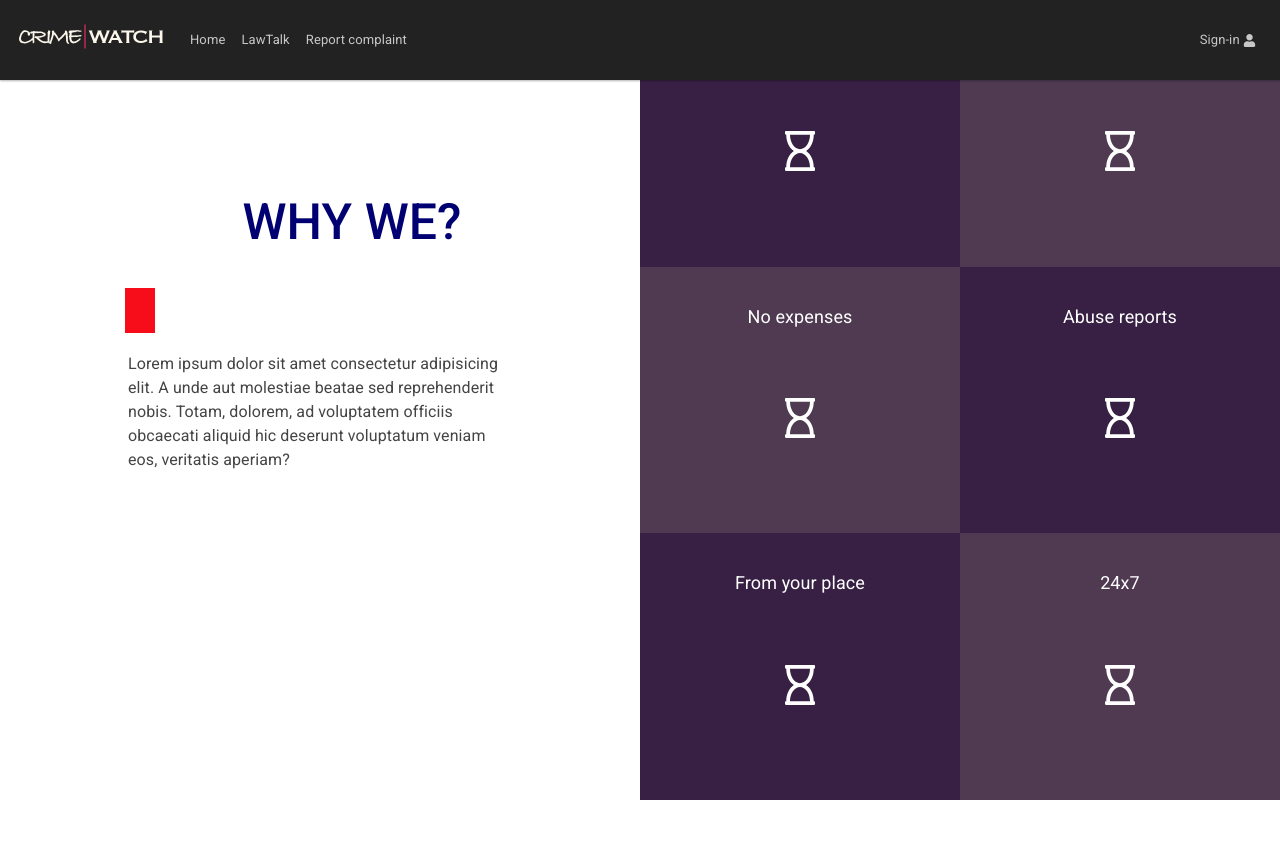
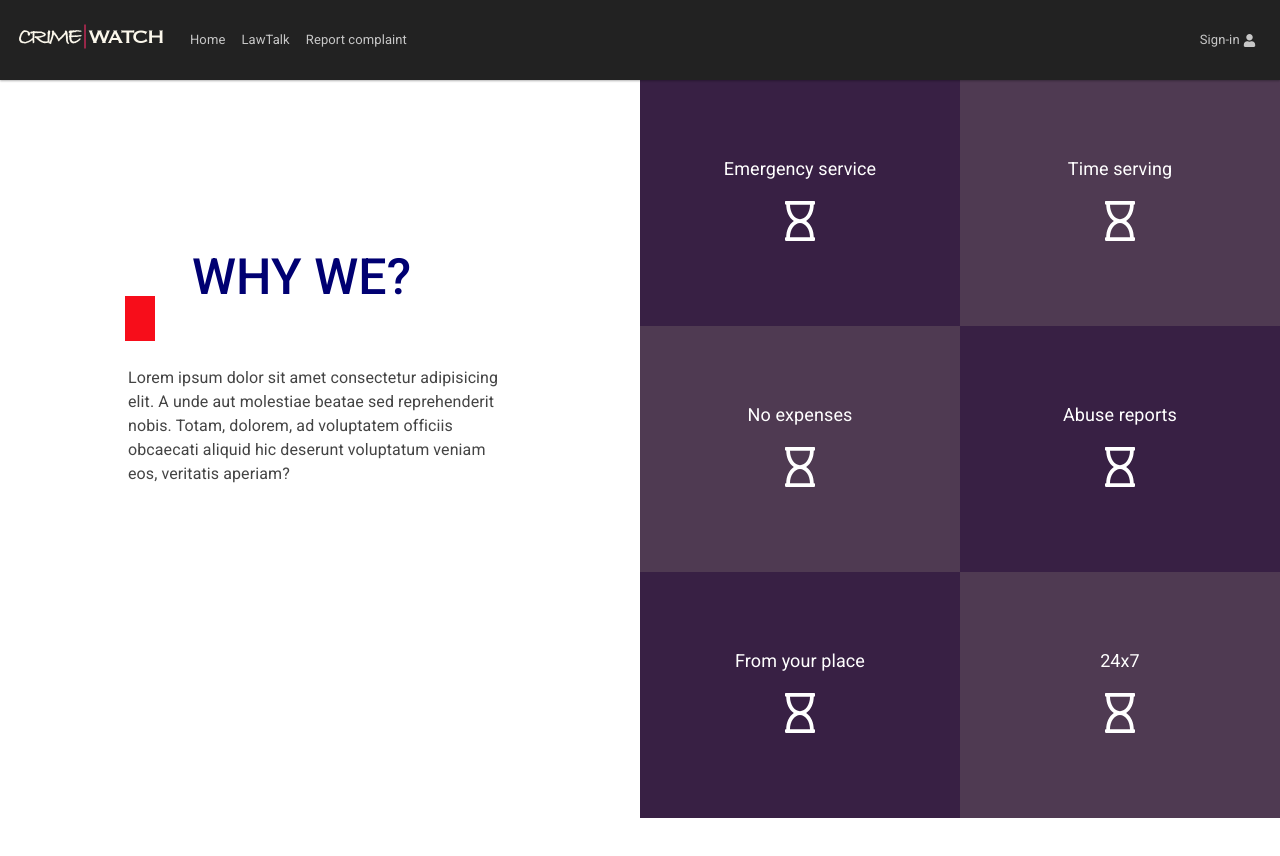
Before and after one commit to kavindasr/se_react_fe, a React (Create React App) app in the folder web-app/: page /AboutUs in a window 1280 px wide. Shown: the top 856 px of the page. Before the commit the page ends 800 px from the top, so only its background shows below. Built offline with nearby package versions, Linux system fonts and the light colour scheme.

Commit message:
Add files via upload

```diff
--- a/web-app/src/components/Aboutus/Aboutus.css
+++ b/web-app/src/components/Aboutus/Aboutus.css
@@ -1,57 +1,25 @@
-.parent{
-  height: 100%;
-  width: 50%;
-  position: fixed;
-  z-index: 1;
-  top: 0;
-  overflow-x: hidden;
-}
-
-.L{
-  left: 0;
-  padding: 5%;
-  padding-top: 20%;
-  align-items: center;
-  font-size: large;
-}
-
-.R{
-  right: 0;
-}
-
-.topic{
-  height: 40%;
-  padding-top: 30%;
-  padding-left: 10%;
-  text-align: center;
-}
-
-.content{
-  height: 60%;
-  padding-top: 5%;
-  padding-left: 20%;
-  padding-right: 20%;
-  font-size: medium;
-}
-
 .vl {
   border-left: 30px solid #f70d1a;
   height: 45px;
   position: absolute;
   left: 20%;
   margin-left: -3px;
-  top: 36%;
+  top: 27%;
+}
+.Lcolumn{
+  width: 50vw;
+  height: 100vh;
+  font-size: medium;
 }
 
-@media (min-width: 768px) {
-  .col-sm-6 {
-    height: 33.33vh;
-  }
+.Rcolumn{
+  width: 50vw;
+  height: 100vh;
+  padding-left: 5%;
 }
 
 .col-sm-6{
-text-align: center;
-vertical-align: middle;
-line-height: 100px;
+padding: 10%;
+line-height: 50px;
 font-size: large;
 }
--- a/web-app/src/components/Aboutus/Aboutus.jsx
+++ b/web-app/src/components/Aboutus/Aboutus.jsx
@@ -1,18 +1,22 @@
 import React, {Component} from 'react';
 import { FaRegHourglass } from 'react-icons/fa';
+import {Container, Row,Col,Media} from 'react-bootstrap';
 import "./Aboutus.css";
 
-const styleObj = {fontSize: 50,color: "#000072",}
+const styleObj = {fontSize: 50,color: "#000072",paddingLeft:"30%",paddingRight:"20%",paddingTop:"26%"}
+const styleob = {paddingLeft:"20%",paddingRight:"20%",paddingTop:"8%"}
 
 class Aboutus extends Component {
     render() {
         return (
-            <div className="parent">
-                <div className="parent L"></div>
+            <Container fluid style={{paddingLeft: '0px', paddingRight: '0px'}}>
+                <Row noGutters>
+                    <Col className="Lcolumn" lg={6}>
                         <div class="vl"></div>
-                    <div className="topic"><h1 style={styleObj}>WHY WE?</h1></div>
-                    <div className="content"><p >Lorem ipsum dolor sit amet consectetur adipisicing elit. A unde aut molestiae beatae sed reprehenderit nobis. Totam, dolorem, ad voluptatem officiis obcaecati aliquid hic deserunt voluptatum veniam eos, veritatis aperiam?</p></div>
-                <div className="parent R">
+                        <h1 style={styleObj}>WHY WE?</h1>
+                        <p style={styleob}>Lorem ipsum dolor sit amet consectetur adipisicing elit. A unde aut molestiae beatae sed reprehenderit nobis. Totam, dolorem, ad voluptatem officiis obcaecati aliquid hic deserunt voluptatum veniam eos, veritatis aperiam?</p>
+                    </Col>
+                    <Col className="Rcolumn" lg={6}>
                         <div class="container-fluid">
                             <div class="row">
                                 <div className="col-sm-6" style={{backgroundColor: '#382044'}}>
@@ -35,8 +39,9 @@ class Aboutus extends Component {
                                 </div>
                             </div>
                         </div>
-                </div>
-            </div>
+                    </Col>
+                </Row>
+            </Container>
         );
     }
  }
```
Lines whose indentation alone changed are shown as unchanged.
